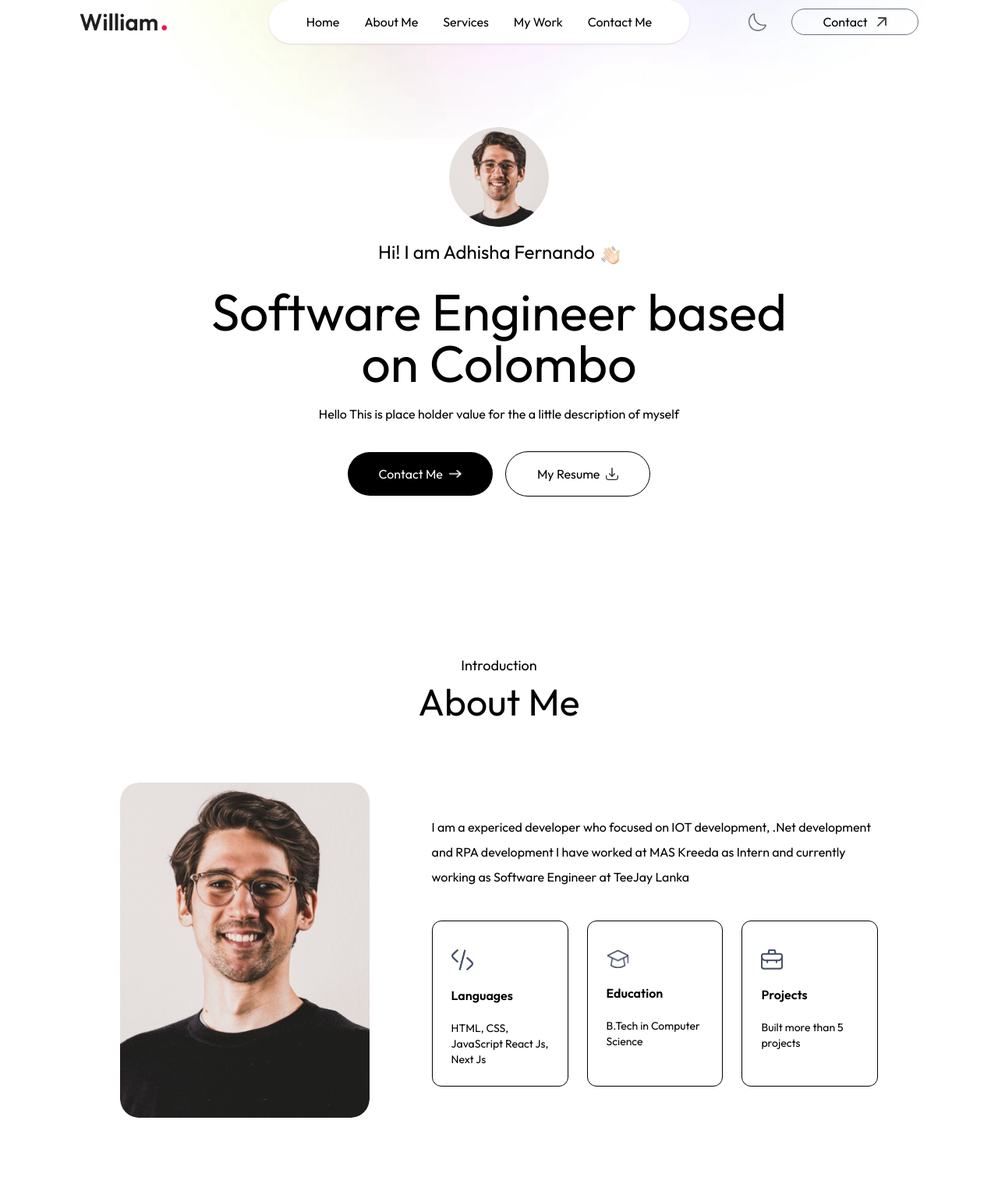
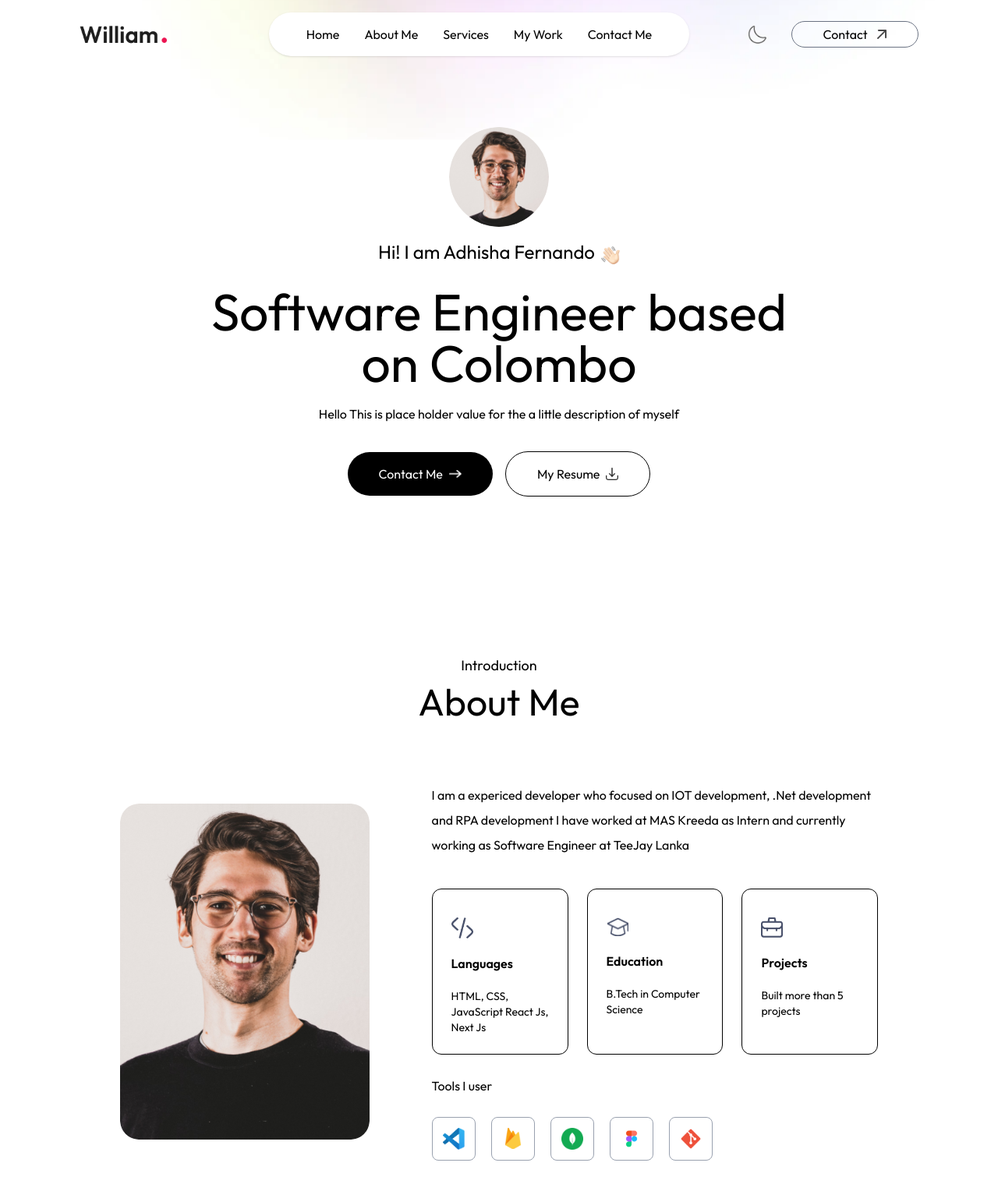
Before and after one commit to fernandoadisha/Portfolio-NextJS, a Next.js app: page / in a window 1280 px wide. Shown: the top 1528 px of the page at 78% size. Built offline with nearby package versions, Linux system fonts and the light colour scheme; a web font is replaced by a local one.

Commit message:
Completed about part and some modifictions for the nav bar

```diff
--- a/app/components/About.jsx
+++ b/app/components/About.jsx
@@ -1,4 +1,4 @@
-import { assets, infoList } from '@/assets/assets'
+import { assets, infoList, toolsData } from '@/assets/assets'
 import Image from 'next/image'
 import React from 'react'
 
@@ -22,8 +22,8 @@
 
                     <ul className='grid grid-cols-1 sm:grid-cols-3 gap-6 max-w-2xl'>
                         {infoList.map(({ icon, iconDark, title, description }, index) => (
-                            <li className='border-[0.5px] border-grey-400 rounded-xl p-6 cursor-pointer hover:bg-"#de1a1aff"
-                            hover:-translate-y-1 duration-500'
+                            <li className='border-[0.5px] border-grey-400 rounded-xl p-6 cursor-pointer hover:bg-[#fcf4ff]
+                            hover:-translate-y-1 duration-500 hover:shadow-[#000]'
                                 key={index}>
                                 <Image src={icon} alt={title} className='w-7 mt-3' />
                                 <h3 className='my-4 font-semibold text-grey-700'>{title}</h3>
@@ -31,6 +31,21 @@
                             </li>
                         ))}
                     </ul>
+
+                    <h4 className='my-6 text-grey-700 font-Ovo'>
+                        Tools I user
+                    </h4>
+
+                    <ul className='flex items-center gap-3 sm:gap-5'>
+                        {toolsData.map((tool, index) => (
+                            <li className='flex items-center justify-center w-12 sm:w-14 aspect-square border border-gray-400 rounded-lg
+                            cursoe-pointer hover:-translate-y-1 duration-500'
+                                key={index}>
+                                <Image src={tool} alt='Tool' className='w-5 sm:w-7' />
+                            </li>
+                        ))}
+                    </ul>
+
                 </div>
             </div>
         </div>
--- a/app/components/Navbar.jsx
+++ b/app/components/Navbar.jsx
@@ -1,8 +1,10 @@
 import { assets } from '@/assets/assets'
 import Image from 'next/image'
-import React, { useRef } from 'react'
+import React, { useEffect, useRef, useState } from 'react'
 
 const Navbar = () => {
+
+    const [isScroll, setIsScroll] = useState(false)
 
     const sideMenuRef = useRef();
 
@@ -14,21 +16,31 @@
         sideMenuRef.current.style.transform = 'translateX(16rem)'
     }
 
+    useEffect(() => {
+        window.addEventListener('scroll', () => {
+            if (scrollY > 50) {
+                setIsScroll(true)
+            } else {
+                setIsScroll(false)
+            }
+        })
+    }, [])
+
     return (
 
         <>
             <div className='fixed top-0 right-0 w-11/12 -z-10 translate-y-[-80%]'>
                 <Image src={assets.header_bg_color} alt='BackgroundImage' className='w-full' />
             </div>
-            <nav className='w-full fixed px-5 lg:px-8 xl:px-[8%] py flex items-center justify-between
-            z-50'>
+            <nav className={`w-full fixed px-5 lg:px-8 xl:px-[8%] py-4 flex items-center justify-between
+            z-50 ${isScroll ? "bg-[#fff] bg-opacity-50 backdrop-blur-lg shadow-sm" : ""}`}>
                 <a href="#top">
                     <Image src={assets.logo} className='w-28
                     cursor-pointer mr-14' alt='Logo Image Here' />
                 </a>
 
-                <ul className='hidden md:flex items-center gap-6 lg:gap-8
-                rounded-full px-12 py-3 bg-white shadow-sm bg-opacity-50'>
+                <ul className={`hidden md:flex items-center gap-6 lg:gap-8
+                rounded-full px-12 py-3 ${isScroll ? "" : "bg-white shadow-sm bg-opacity-50"} `}>
                     <li><a className='font-Ovo' href="#top">Home</a></li>
                     <li><a href="#about">About Me</a></li>
                     <li><a href="#services">Services</a></li>
--- a/tailwind.config.js
+++ b/tailwind.config.js
@@ -13,6 +13,10 @@
       fontFamily: {
         Outfit: ["Outfit", "sans-serif"],
         Ovo: ["Ovo", "serif"]
+      },
+      boxShadow: {
+        'black': '4px 4px 0 #000',
+        'white': '4px 4px 0 #fff'
       }
     },
   },
```
